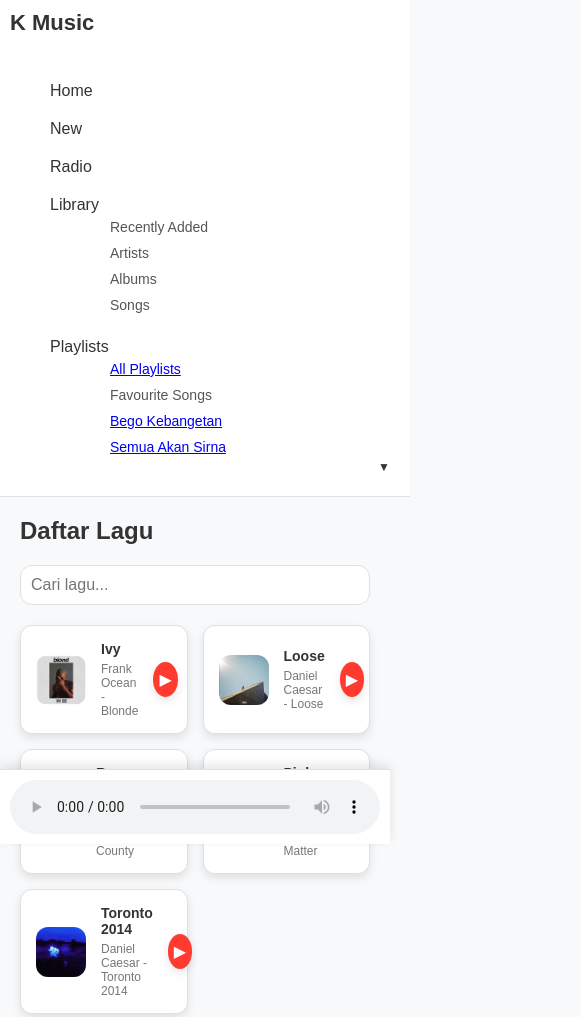
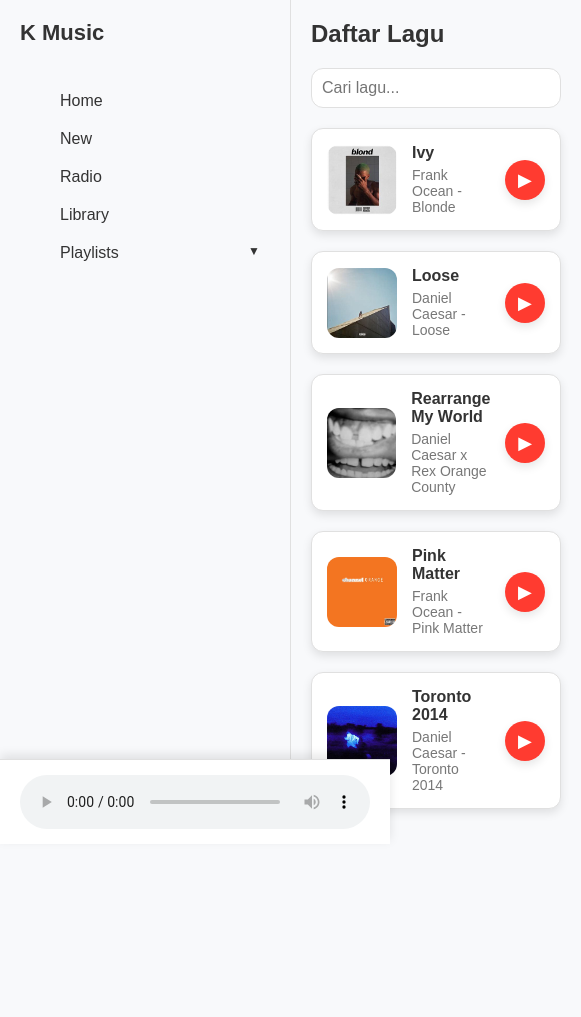
Before and after one commit to Adnan-k1/projek, a plain HTML site: page music.html in a window 390 px wide. Shown: the top 1017 px of the page, 581 px wide, since content can reach past the window. After the commit the page ends 844 px from the top, so only its background shows below. Drawn offline with Linux system fonts and the light colour scheme.

Commit message:
Deskripsi perubahan yang dilakukan

```diff
--- a/music.css
+++ b/music.css
@@ -16,11 +16,10 @@ body {
     color: var(--text-color);
     display: flex;
     min-height: 100vh;
-    overflow-x: hidden;
 }
 
 .sidebar {
-    background: var(--secondary-bg);
+    background: var(--sidebar-bg);
     width: 250px;
     border-right: 1px solid var(--border-color);
     display: flex;
@@ -53,8 +52,7 @@ body {
 }
 
 .sidebar nav li:hover {
-    background: var(--accent-color);
-    color: #fff;
+    background: var(--hover-color);
     border-radius: var(--radius);
     padding-left: 10px;
     transition: all 0.3s ease;
@@ -68,7 +66,8 @@ body {
 main {
     flex: 1;
     padding: 20px;
-    overflow-y: auto;
+    display: flex;
+    flex-direction: column;
 }
 
 .main-header {
@@ -170,15 +169,20 @@ main {
     padding: 15px 20px;
     display: flex;
     align-items: center;
-    justify-content: center;
     box-shadow: 0 -4px 10px rgba(0, 0, 0, 0.1);
-    flex-wrap: wrap;
 }
 
 #audio-player {
     width: 100%;
     max-width: 600px;
     margin: 0 auto;
+}
+
+.sub-menu {
+    display: none;
+    list-style: none;
+    margin-left: 20px;
+    padding: 5px 0;
 }
 
 .playlist-toggle {
@@ -199,44 +203,18 @@ main {
     transform: rotate(-180deg);
 }
 
-/* Responsive Design for Mobile Devices */
-@media (max-width: 768px) {
-    .sidebar {
-        width: 100%;
-        border-right: none;
-        border-bottom: 1px solid var(--border-color);
-        padding: 10px;
-    }
+.playlist-menu li {
+    padding: 5px 0;
+    color: #555;
+}
 
-    .container {
-        flex-direction: column;
-    }
+.playlist-menu li:hover {
+    color: #000;
+    font-weight: bold;
+}
 
-    .playlist {
-        grid-template-columns: repeat(auto-fit, minmax(150px, 1fr));
-        gap: 15px;
-    }
-
-    .song img {
-        width: 50px;
-        height: 50px;
-    }
-
-    .song-title {
-        font-size: 14px;
-    }
-
-    .song-artist {
-        font-size: 12px;
-    }
-
-    .play-button {
-        width: 35px;
-        height: 35px;
-        font-size: 16px;
-    }
-
-    .audio-player-container {
-        padding: 10px;
-    }
+/* Link Styling */
+a {
+    text-decoration: none;
+    color: inherit;
 }
--- a/playlist.css
+++ b/playlist.css
@@ -159,3 +159,59 @@ a {
     text-decoration: none;
     color: inherit;
 }
+
+/* Responsive Styling */
+@media (max-width: 768px) {
+    /* Sidebar responsif */
+    .sidebar {
+        width: 100%;
+        border-right: none;
+        border-bottom: 1px solid var(--border-color);
+        padding: 10px;
+    }
+
+    .sidebar header {
+        font-size: 18px;
+        text-align: center;
+    }
+
+    .sidebar nav li {
+        font-size: 14px;
+        padding: 8px 0;
+        text-align: center;
+    }
+
+    /* Main Content */
+    main {
+        padding: 10px;
+    }
+
+    .main-header {
+        font-size: 20px;
+        text-align: center;
+    }
+
+    /* Playlist Cards */
+    .playlists {
+        justify-content: center;
+        gap: 15px;
+    }
+
+    .playlist-card {
+        max-width: 150px;
+        padding: 10px;
+    }
+
+    .playlist-card img {
+        height: 120px;
+    }
+
+    .playlist-card p {
+        font-size: 14px;
+    }
+
+    /* Submenu */
+    .sub-menu {
+        margin-left: 0;
+    }
+}
```
